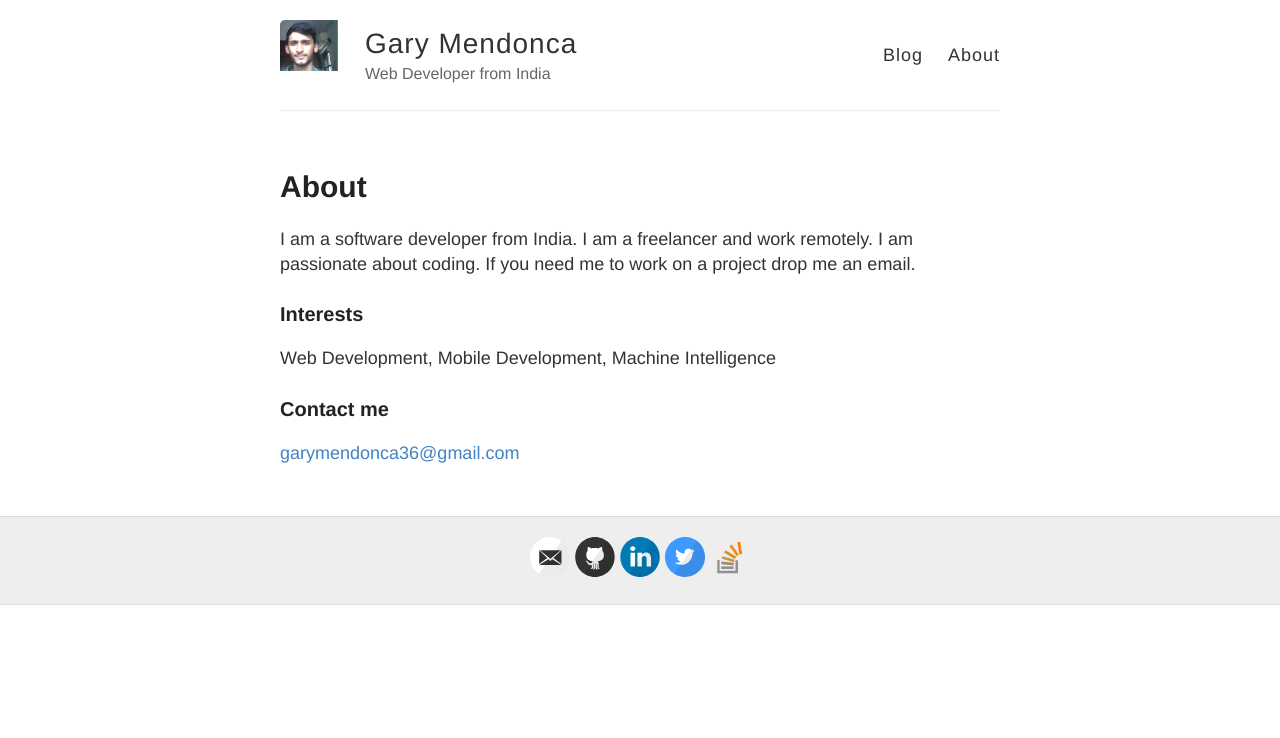
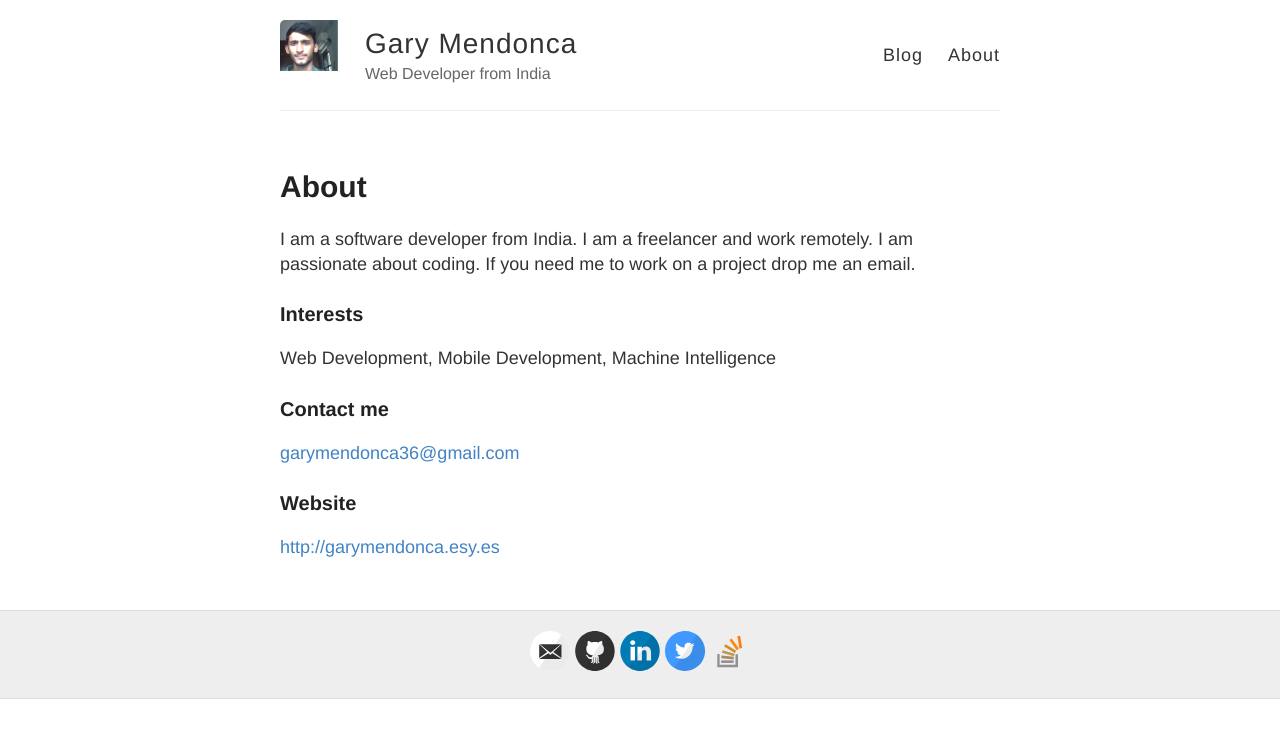
Before and after one commit to mendoncagary/mendoncagary.github.io, a Jekyll site: the page built from about.md, in a window 1280 px wide. Shown: the top 738 px of the page. Built offline with Jekyll 4.4.1, drawn with Linux system fonts in a browser that asks for light colours.

Commit message:
Website link

```diff
--- a/about.md
+++ b/about.md
@@ -14,3 +14,7 @@ Web Development, Mobile Development, Machine Intelligence
 ### Contact me
 
 [garymendonca36@gmail.com](mailto:garymendonca36@gmail.com)
+
+### Website
+
+[http://garymendonca.esy.es](http://garymendonca.esy.es)
```
